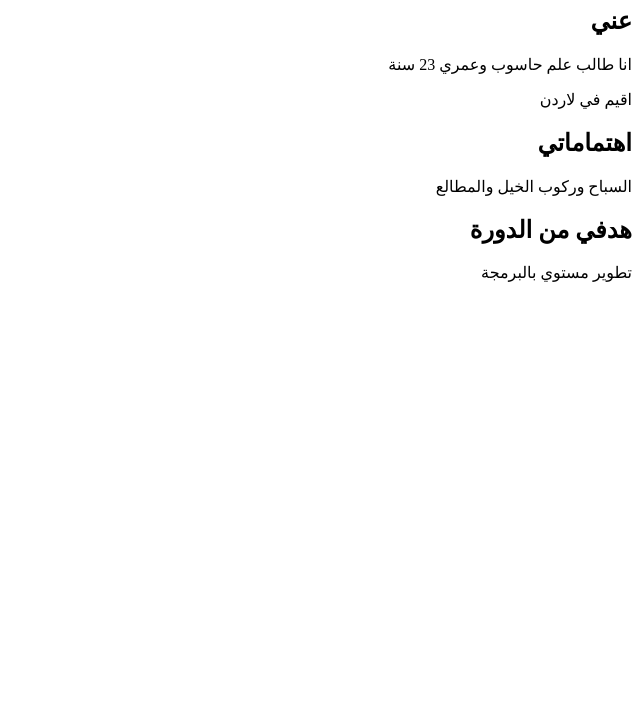
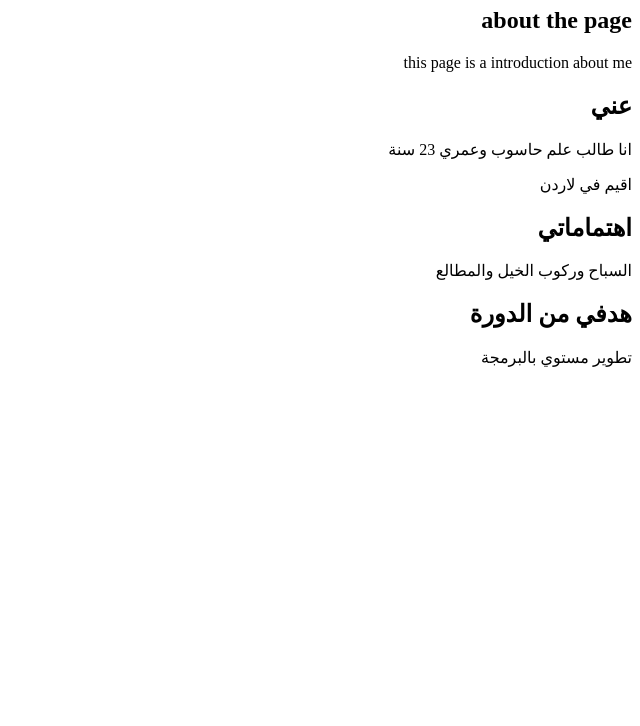
Before and after one commit to omarbadwan03/my-first-page, a plain HTML site: page Index.html in a window 1280 px wide. Shown: the part 74-800 px from the top of the page, without its empty margins (640-1280 px from the left). Drawn offline with Linux system fonts and the light colour scheme.

Commit message:
brefor unstaging

```diff
--- a/Index.html
+++ b/Index.html
@@ -7,6 +7,10 @@
   </head>
   <body>
     <h1>اهلا,انا عمر </h1>
+    <div>
+      <h2>about the page</h2>
+      <p>this page is a introduction about me</p>
+    </div>
  <div>
     <h2>عني</h2>
     <p>انا طالب علم حاسوب وعمري 23 سنة</p>
```
